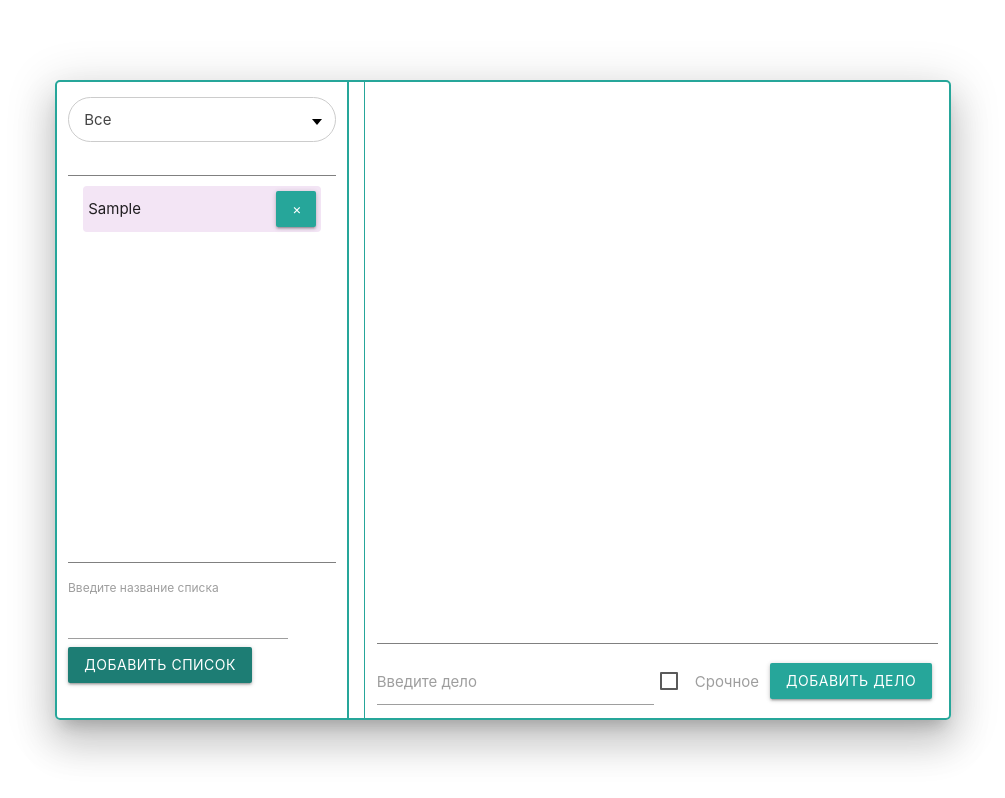
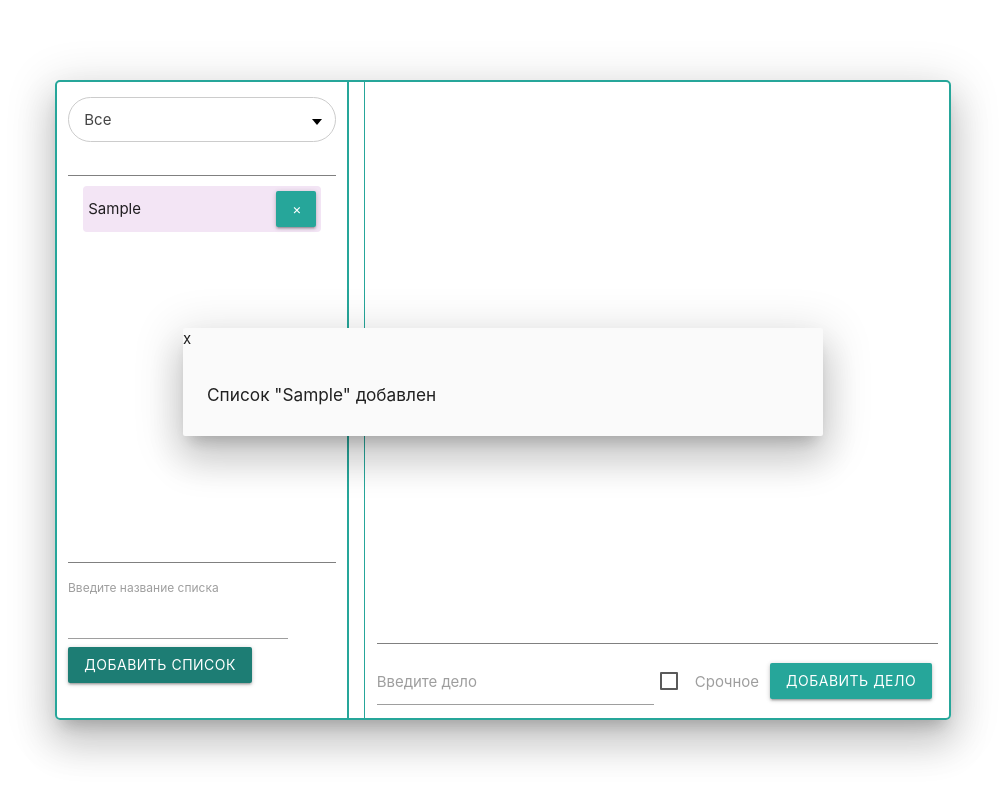
Before and after one commit to ViktorZubtsov/To-do-list-, a Vue app: page / in a window 1280 px wide. Both pictures are taken after typing "Sample" into the empty fields and a click on the button "ДОБАВИТЬ СПИСОК". Shown: the whole page, without its empty margins (137-1142 px from the left). Built offline with nearby package versions, Linux system fonts and the light colour scheme.

Commit message:
I deleted the list.

```diff
--- a/src/components/Collection.vue
+++ b/src/components/Collection.vue
@@ -5,6 +5,7 @@
       <CollectionToDo :collectionList='collectionList'
       v-for="collectionList in dbCollection" :key="collectionList.id"
       v-on:open-collection="openCollection"
+      v-on:delet-collection='deletCollection'
       />
     </ul>
     <div class="aside__add-to-do-list row">
@@ -44,8 +45,19 @@ export default {
       this.$emit('get-List', list)
     },
     addTodo (todo) {
+      this.mainTodo.visibleModal = true
       this.dbCollection.push(todo)
+      console.log(todo)
+      this.$emit('pushModal-Title', todo.modalTitle)
     },
+    deletCollection(collectionList) {
+      const newcollectionList = {
+        visibleModal:true,
+        modalQuestion: collectionList.modalTitle,
+        id: collectionList.id
+      }
+      this.$emit('del-collection', newcollectionList)
+    }
   }
 }
 </script>
--- /dev/null
+++ b/src/components/Modal.vue
@@ -0,0 +1,44 @@
+<template>
+    <div id="modal1" class="modal" v-if="visibleModal">
+      <div class="modal-close"  v-on:click="$emit('modal-close')">x</div>
+      <div class="modal-content">
+        <h6 v-if='modalTitle' id="modalTitle">Список "{{modalTitle}}" добавлен</h6>
+        <p id="title" v-if='modalQuestion'>Хотите удалить список дел "{{modalQuestion}}" ?</p>
+      </div>
+      <div class="modal-footer"   v-if='modalQuestion'>
+        <a href="#!" id="delete"  class="delete waves-effect waves-green btn-flat" v-on:click="$emit('delete-item')" >Удалить</a>
+        <a href="#!" class="modal-close waves-effect waves-green btn-flat" v-on:click="$emit('modal-close')" >Нет</a>
+      </div>
+    </div>
+</template>
+
+<script>
+
+export default {
+  name: 'modal',
+  props: {
+  visibleModal: {
+    type: Boolean
+  },
+  modalTitle: {
+    type: String
+  },
+  modalQuestion: {
+    type: String
+  }
+  },
+  methods: {
+
+  }
+}
+</script>
+<style >
+.modal {
+  display: block;
+  top: 41%;
+  width: 50%;
+}
+.modal-footer {
+  display: block;
+}
+</style>
--- a/src/components/c-AddCollectionToDo.vue
+++ b/src/components/c-AddCollectionToDo.vue
@@ -16,7 +16,9 @@ export default {
   name: 'AddCollectionToDo',
   data () {
     return {
-      title: ''
+      title: '',
+      visibleModal: false,
+      modalTitle: ''
     }
   },
   methods: {
@@ -25,10 +27,13 @@ export default {
         const newTodo = {
           id: Date.now(),
           title: this.title,
+          visibleModal: this.visibleModal,
+          modalTitle: this.title,
           desc: [ {todo: '55', completed: false, prior: false}, {todo: '55', completed: false, prior: false} ]
         }
         this.$emit('add-todo', newTodo)
         this.title = ''
+
       }
     }
   }
--- a/src/components/c-CollectionToDo.vue
+++ b/src/components/c-CollectionToDo.vue
@@ -3,7 +3,7 @@
     <span class="span"  v-on:click="$emit('open-collection', collectionList)" >
       {{collectionList.title}}
     </span>
-    <button class="waves-effect waves-light btn" >&times;</button>
+    <button class="waves-effect waves-light btn" v-on:click="$emit('delet-collection', collectionList)" >&times;</button>
   </li>
 </template>
 
@@ -14,6 +14,9 @@ export default {
     collectionList: {
       type: Object
     }
+  },
+  methods: {
+
   }
 
 }
--- a/src/views/Home.vue
+++ b/src/views/Home.vue
@@ -1,13 +1,26 @@
 <template>
   <div class=" container main-layout row z-depth-5">
-    <Collection :dbCollection='dbCollection' :mainTodo='mainTodo' @get-List='getList' />
-    <ToDo :mainTodo='mainTodo'/>
+    <Collection :dbCollection='dbCollection' :mainTodo='mainTodo'
+    @get-List='getList'
+    @pushModal-Title='pushModalTitle'
+    @del-collection='delCollection'
+     />
+    <ToDo :mainTodo='mainTodo'
+    />
+    <Modal
+    :modalTitle='mainTodo.modalTitle'
+    :visibleModal='mainTodo.visibleModal'
+    :modalQuestion='mainTodo.modalQuestion'
+    @modal-close='modalClose'
+    @delete-item='deleteItem'
+    />
   </div>
 </template>
 
 <script>
 import Collection from '@/components/Collection'
 import ToDo from '@/components/ToDo'
+import Modal from '@/components/Modal'
 
 export default {
   name: 'Home',
@@ -16,17 +29,36 @@ export default {
       dbCollection: [
       ],
       mainTodo: {
-
+        visibleModal: false,
+        modalTitle: ''
       }
     }
   },
   components: {
-    Collection, ToDo
+    Collection, ToDo, Modal
   },
   methods: {
     getList(list ){
       this.mainTodo = list
+    },
+    modalClose(mainTodo) {
+      this.mainTodo =  {visibleModal:false}
+
+    },
+    pushModalTitle (todo) {
+       this.mainTodo.modalTitle = todo
+    },
+    delCollection (newcollectionList) {
+      this.mainTodo = newcollectionList
+    },
+    deleteItem () {
+      this.dbCollection = this.dbCollection.filter(t => t.id !== this.mainTodo.id)
+      this.mainTodo = { visibleModal:false }
+      // console.log(this.dbCollection = this.dbCollection.filter(t => t.id == this.mainTodo.id))
+
     }
+
+
   }
 
 }
```
